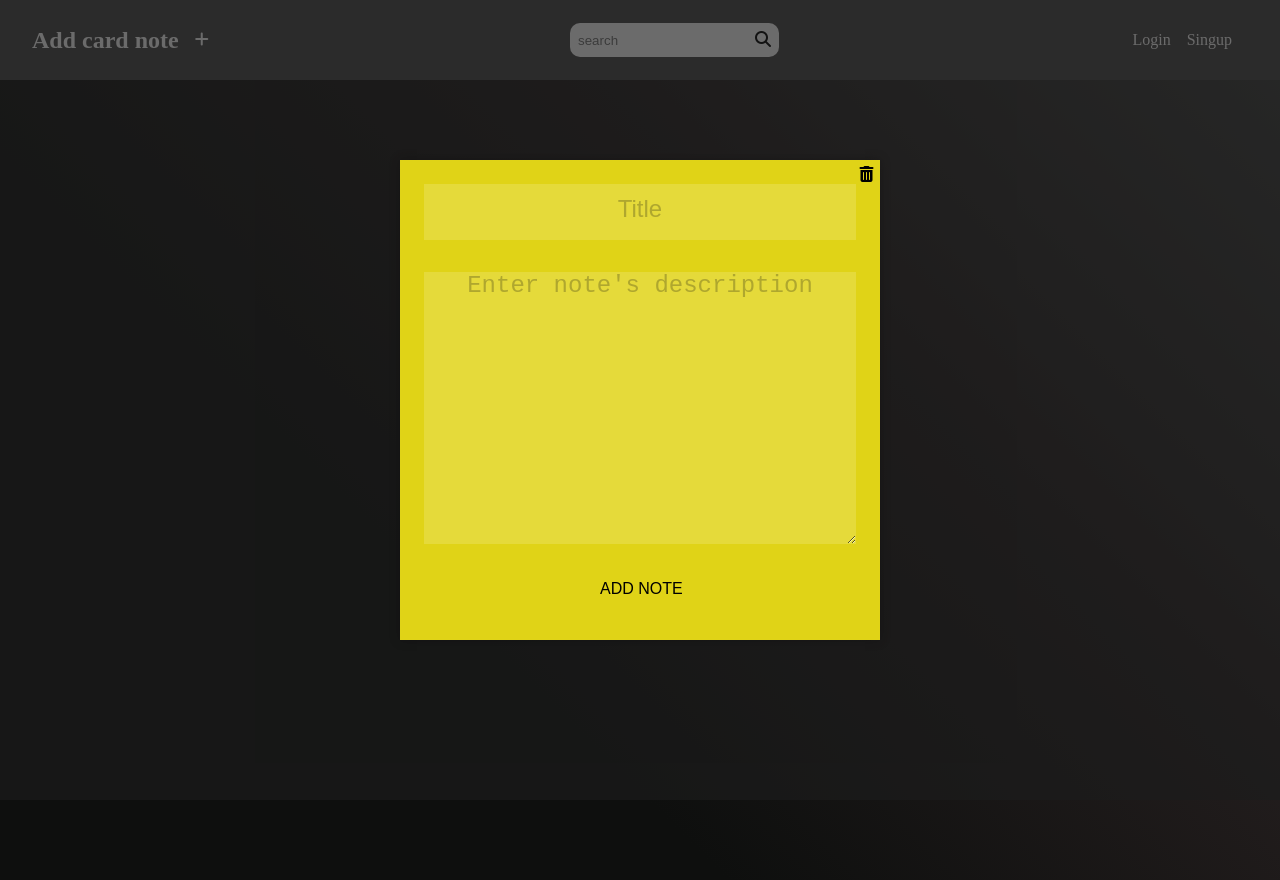
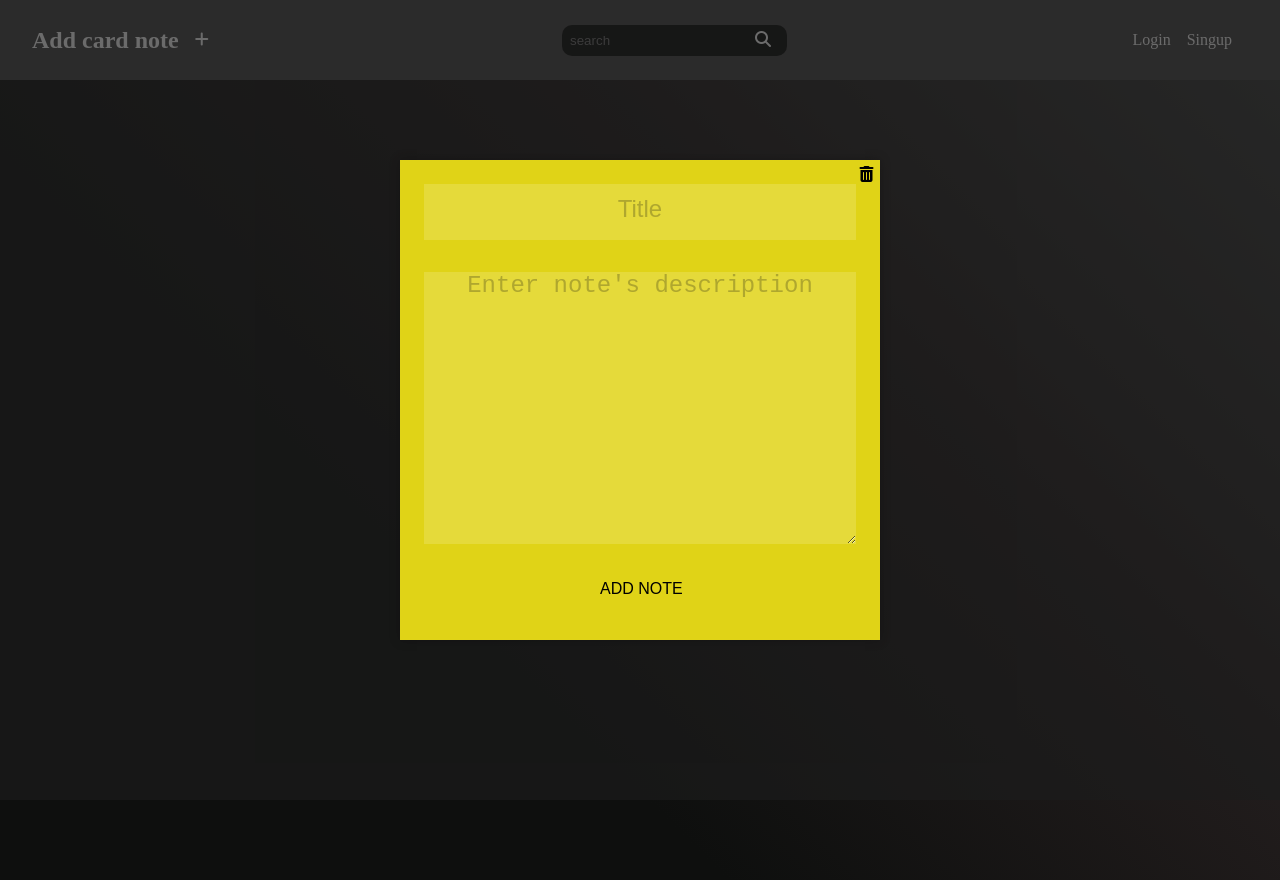
Before and after one commit to angelrosmend/noteCards-react, a React (Create React App) app: page / in a window 1280 px wide. Both pictures are taken after a click on the element 201 px from the left and 40 px from the top of the page. Built offline with nearby package versions, Linux system fonts and the light colour scheme; a web font is replaced by a local one.

Commit message:
organizing structure

```diff
--- a/package.json
+++ b/package.json
@@ -8,6 +8,7 @@
     "@testing-library/user-event": "^7.2.1",
     "react": "^16.13.1",
     "react-dom": "^16.13.1",
+    "react-router": "^5.2.0",
     "react-scripts": "3.4.3",
     "uuid": "^8.3.0"
   },
--- a/src/components/navbar/Navbar.css
+++ b/src/components/navbar/Navbar.css
@@ -26,15 +26,19 @@ nav{
 }
 
 .search{
- background: white;
- border-radius: 10px;
- padding: 0.5rem;
+    border-radius: 10px;
+    background: var(--mainBlack)
 }
 .search input{
  border: none;
+ padding: 0.5rem;
+ background: transparent;
+ color: white;
+
 }
 .search i{
- color: black;
+ color: white;
+ margin-right: 1rem;
 }
 
 
--- a/src/components/navbar/Navbar.jsx
+++ b/src/components/navbar/Navbar.jsx
@@ -1,8 +1,6 @@
 import React from 'react'
 import './Navbar.css'
 import ButtonAdd from './add/ButtonAdd'
-
-
 
 function Navbar() {
  return (
--- a/src/contexts/ModalContext.js
+++ b/src/contexts/ModalContext.js
@@ -1,21 +1,31 @@
-import React from 'react'
+import React,{useImperativeHandle, useState, useRef} from 'react'
 
 const ModalContext = React.createContext()
 
 export const ModalContextProvider = (props) => {
 
-    const formRef = React.useRef();
+    const [display, setDisplay] = useState(false);
+    const open = () =>  setDisplay(true)
+    const close = () => setDisplay(false)
+
+    const portalRef = useRef();
+    useImperativeHandle(portalRef, () => {
+        return {
+          openPortal: () => open(),
+          closePortal: () => close()
+        }
+      })
 
     const openFormHandler = () => {
-      formRef.current.openForm()
+      portalRef.current.openPortal()
     };
 
     const closeFormHandler = () => {
-        formRef.current.closeForm()
+        portalRef.current.closePortal()
     }
 
     return(
-        <ModalContext.Provider value={{openFormHandler, closeFormHandler, formRef}}>
+        <ModalContext.Provider value={{display,openFormHandler, closeFormHandler, portalRef}}>
             {props.children}
         </ModalContext.Provider>
     )
--- a/src/contexts/NoteContext.js
+++ b/src/contexts/NoteContext.js
@@ -3,7 +3,6 @@ import {noteReducer} from '../reducers/noteReducer'
 
 export const NoteContext = createContext();
 
-export const generateRandomId = () => Math.floor(Math.random() * 1000000)
 
 const NoteContextProvider = (props) => {
 
@@ -15,9 +14,8 @@ const NoteContextProvider = (props) => {
     localStorage.setItem('notes', JSON.stringify(notes))
   }, [notes])
 
-  //Modals
   return (
-    <NoteContext.Provider value={{ notes,dispatch }}>
+    <NoteContext.Provider value={{ notes, dispatch }}>
       {props.children}
     </NoteContext.Provider>
   );
--- a/src/index.css
+++ b/src/index.css
@@ -7,6 +7,7 @@
 :root{
   --grdWhite: linear-gradient(45deg, rgb(201, 201, 201) 35%, rgb(238, 238, 238));
   --grdBlack: linear-gradient(45deg, rgb(14, 15, 14)35%, rgb(34, 29, 29), rgb(58, 59, 58));
+  --mainBlack: rgb(14, 15, 14)
 }
 .home{
   display: flex;
--- a/src/layout/Home.jsx
+++ b/src/layout/Home.jsx
@@ -2,15 +2,18 @@ import React,{useContext, useRef} from 'react'
 import CardsContainer from '../components/cards/cards-container/CardsContainer.jsx'
 import NewNote from '../components/cards/add-card/NewNote'
 import Navbar from '../components/navbar/Navbar.jsx'
-import AddNote from './addNoteForm/AddNote.jsx'
+import AddNote from './modal/Portal.jsx'
 import ModalContext from '../contexts/ModalContext.js'
+import NoteForm from './modal/portals/NewNote.jsx'
 
 
 function Home() {
   const{formRef} = useContext(ModalContext)
     return (
         <div className="home">
-            <AddNote ref={formRef}/>
+            <AddNote ref={formRef}>
+              <NoteForm/>
+            </AddNote>
             <CardsContainer/>
         </div>
     )
--- a/src/layout/addNoteForm/AddNote.jsx
+++ /dev/null
@@ -1,46 +0,0 @@
-import React,{useState, forwardRef, useImperativeHandle} from 'react';
-import ReactDOM from 'react-dom'
-import './AddNoteForm.css'
-import NoteForm from './NoteForm';
-
-const AddNote = forwardRef((props, ref) => {
-
-  const [display, setDisplay] = useState(false);
-
-  useImperativeHandle(ref, () => {
-    return {
-      openForm: () => open(),
-      closeForm: () => close()
-    }
-  })
-
-  const open = () => {
-  setDisplay(true)
-  }
-
- const close = () => {
-  setDisplay(false)
- }
-
- if(display){
-  return ReactDOM.createPortal(
-   <div className="form-wrapper">
-    <div className="form-backdrop">
-     <div className="form-box">
-     <span onClick={close} className="delete">
-        <i className="fas fa-trash-alt"></i>
-      </span>
-       <NoteForm props={close}/>
-     </div>
-    </div>
-   </div>
-   , document.getElementById('card-form')
- )
- }
-
- return null
-}
-)
-
-
-export default AddNote
--- /dev/null
+++ b/src/layout/modal/Portal.jsx
@@ -0,0 +1,32 @@
+import React,{useState, forwardRef, useImperativeHandle} from 'react';
+import { useContext } from 'react';
+import ReactDOM from 'react-dom'
+import ModalContext from '../../contexts/ModalContext';
+import './portals.css'
+
+const Portal = forwardRef((props, ref) => {
+
+ const {display, closeFormHandler} = useContext(ModalContext)
+
+ if(display){
+  return ReactDOM.createPortal(
+   <div className="form-wrapper">
+    <div className="form-backdrop">
+     <div className="form-box">
+     <span onClick={closeFormHandler} className="delete">
+        <i className="fas fa-trash-alt"></i>
+      </span>
+      {props.children}
+     </div>
+    </div>
+   </div>
+   , document.getElementById('card-form')
+ )
+ }
+
+ return null
+}
+)
+
+
+export default Portal
--- a/src/layout/addNoteForm/AddNoteForm.css
+++ b/src/layout/modal/portals.css
@@ -10,7 +10,6 @@
     bottom: 0;
     left: 0;
     right:0;
-
 }
 
 .form-backdrop{
--- a/src/reducers/noteReducer.js
+++ b/src/reducers/noteReducer.js
@@ -1,4 +1,4 @@
-import {generateRandomId} from '../contexts/NoteContext'
+const generateRandomId = () => Math.floor(Math.random() * 1000000)
 
 export const noteReducer = (state, action) => {
     switch (action.type) {
@@ -8,6 +8,9 @@ export const noteReducer = (state, action) => {
             description: action.note.description,
             id: generateRandomId()
         }]
+        case 'GET_NOTE':
+            return state.filter(note => note.id === action.id)
+        case 'EDIT_NOTE':
         case 'REMOVE_NOTE':
             return state.filter(note => note.id !== action.id)
         default:
```
Also changed, not shown: src/layout/modal/portals/NewNote.jsx (renamed from src/layout/addNoteForm/NoteForm.jsx, +4 -4 lines), 1 other file (tests, documents, lock files or other folders).
